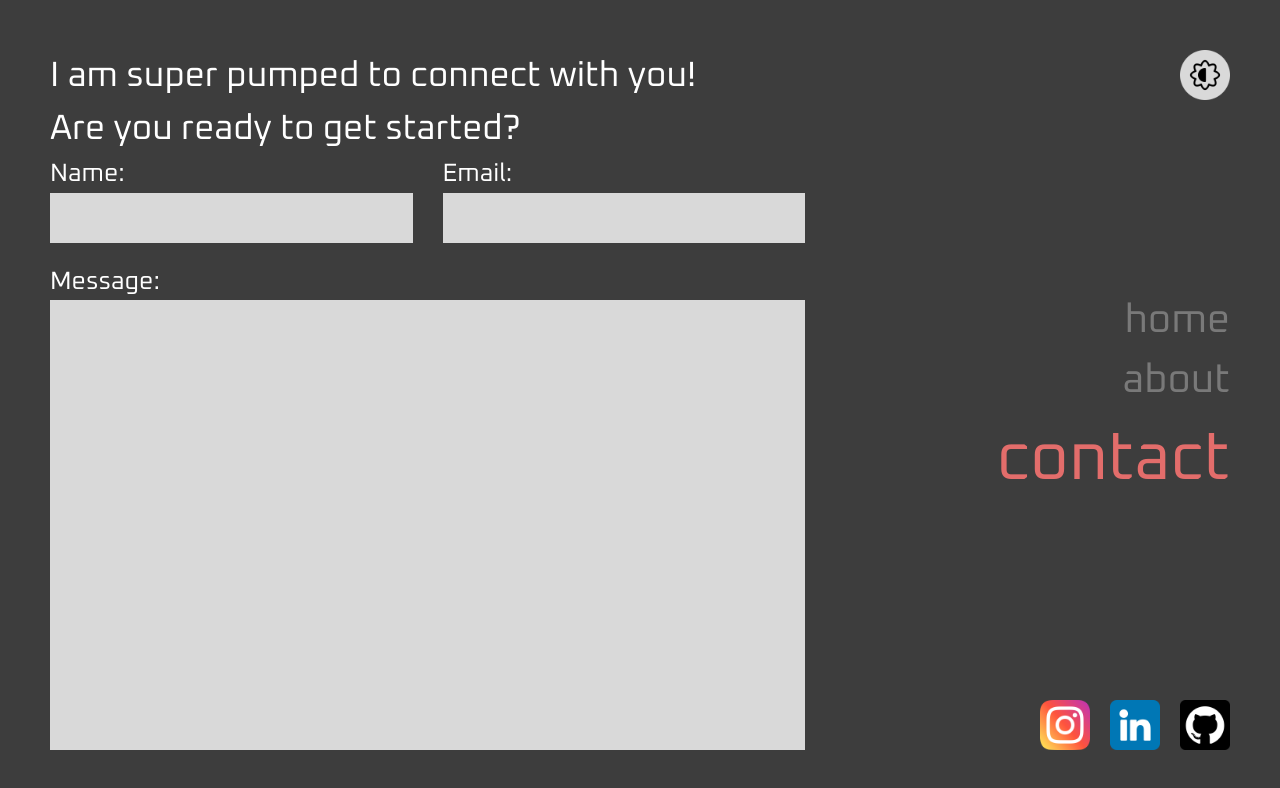
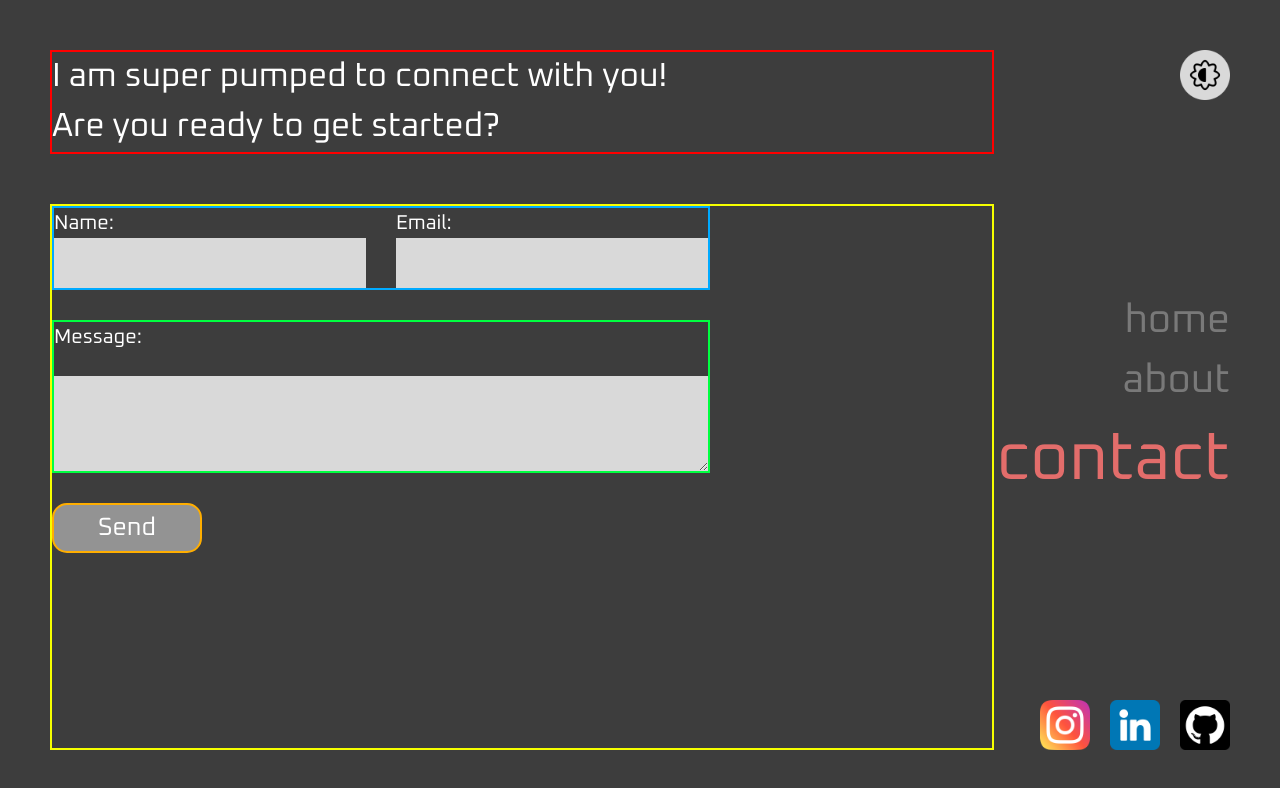
Before and after one commit to pavanhutagi/Pavan-Hutagi-Portfolio, a Next.js app in the folder pavanhutagi-portfolio/: page /contact in a window 1280 px wide. Shown: the top 788 px of the page. Built offline with nearby package versions, Linux system fonts and the light colour scheme.

Commit message:
Updated CSS

```diff
--- a/pavanhutagi-portfolio/src/app/about/style.css
+++ b/pavanhutagi-portfolio/src/app/about/style.css
@@ -13,7 +13,7 @@
 .text {
   width: 100%;
   color: white;
-  font-size: 35px;
+  font-size: 20pt;
 }
 
 .picture-container {
--- a/pavanhutagi-portfolio/src/app/contact/style.css
+++ b/pavanhutagi-portfolio/src/app/contact/style.css
@@ -5,36 +5,42 @@
 }
 
 .title-container {
-  height: 200px;
   color: white;
-  font-size: 35px;
+  font-size: 25pt;
+  margin-bottom: 50px;
+  border: solid 2px red;
 }
 
 .form-container {
   flex-grow: 1;
+  border: solid 2px rgb(246, 255, 0);
 }
 
 label {
   color: white;
-  font-size: 25px;
+  font-size: 15pt;
 }
 
 input {
   height: 50px;
   width: 100%;
   background-color: #d9d9d9;
+  font-size: 25px;
+  padding: 10px;
 }
 
 textarea {
-  height: 500px;
-  width: 80%;
   background-color: #d9d9d9;
+  font-size: 25px;
+  padding: 10px;
+  overflow-y: scroll;
 }
 
 .text-input-container {
   display: flex;
   gap: 30px;
-  width: 80%;
+  width: 70%;
+  border: solid 2px rgb(0, 170, 255);
 }
 
 .name {
@@ -46,11 +52,15 @@ textarea {
 }
 
 .text-area-container {
-  margin-top: 20px;
+  margin-top: 30px;
+  width: 70%;
+  display: flex;
+  flex-direction: column;
+  border: solid 2px rgb(0, 255, 64);
 }
 
 .submit-button-container {
-  margin-top: 20px;
+  margin-top: 30px;
   border-radius: 15px;
   background-color: rgb(147, 147, 147);
   width: 150px;
@@ -60,4 +70,14 @@ textarea {
   display: flex;
   align-items: center;
   justify-content: center;
+  border: solid 2px rgb(255, 174, 0);
 }
+
+.submit-button-container:hover {
+  background-color: #e36d6b;
+  box-shadow: 0px 0px 10px 0px #d5413e;
+}
+
+.submit-button-container:active {
+  background-color: #c35e5c;
+}
```
